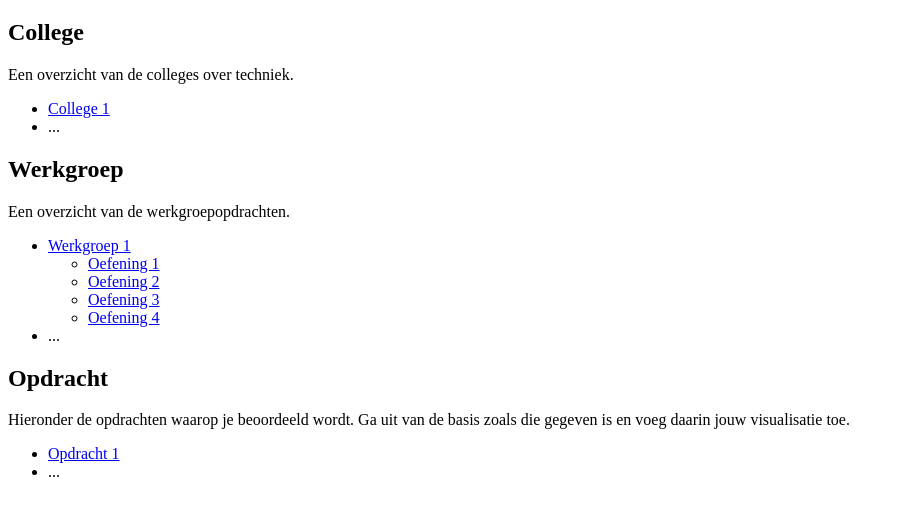
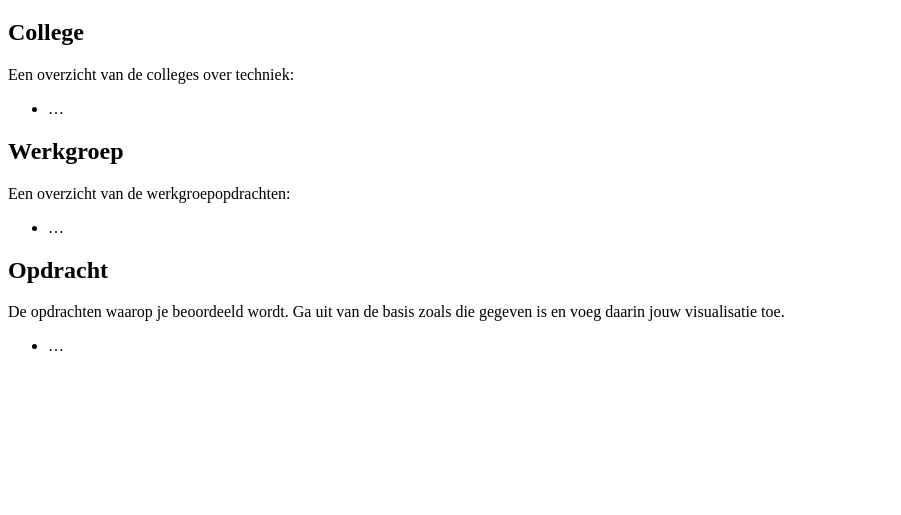
Before and after one commit to ju5tu5/dataviz, a plain HTML site: page index.html in a window 1280 px wide. Shown: the part 61-576 px from the top of the page, without its empty margins (0-901 px from the left). Drawn offline with Linux system fonts and the light colour scheme.

Commit message:
Refactor `index.html`

```diff
--- a/index.html
+++ b/index.html
@@ -4,43 +4,29 @@
   <title>Dataviz</title>
 </head>
 <body>
-
   <header>
     <h1>Dataviz</h1>
   </header>
-
   <section>
     <h1>College</h1>
-		<p>Een overzicht van de colleges over techniek.</p>
+    <p>Een overzicht van de colleges over techniek:</p>
     <ul>
-			<li><a href="lectures/1_introductie_d3/index.html">College 1</a></li>
-			<li>...</li>
+      <li>&hellip;</li>
     </ul>
   </section>
-
   <section>
     <h1>Werkgroep</h1>
-		<p>Een overzicht van de werkgroepopdrachten.</p>
+    <p>Een overzicht van de werkgroepopdrachten:</p>
     <ul>
-			<li>
-				<a href="workshop/1_intro/">Werkgroep 1</a>
-				<ul>
-					<li><a href="workshop/1_intro/1_wegwijs/index.html">Oefening 1</a></li>
-					<li><a href="workshop/1_intro/2_basisrecept/index.html">Oefening 2</a></li>
-					<li><a href="workshop/1_intro/3_svg_ftw/index.html">Oefening 3</a></li>
-					<li><a href="workshop/1_intro/4_propedeusecijfers">Oefening 4</a></li>
-				</ul>
-			</li>
-			<li>...</li>
+      <li>&hellip;</li>
     </ul>
   </section>
 
   <section>
     <h1>Opdracht</h1>
-		<p>Hieronder de opdrachten waarop je beoordeeld wordt. Ga uit van de basis zoals die gegeven is en voeg daarin jouw visualisatie toe.</p>
+    <p>De opdrachten waarop je beoordeeld wordt. Ga uit van de basis zoals die gegeven is en voeg daarin jouw visualisatie toe.</p>
     <ul>
-			<li><a href="assignments/1_basis_visualisatie">Opdracht 1</a></li>
-			<li>...</li>
+      <li>&hellip;</li>
     </ul>
   </section>
 </body>
```
Lines whose indentation alone changed are shown as unchanged.
